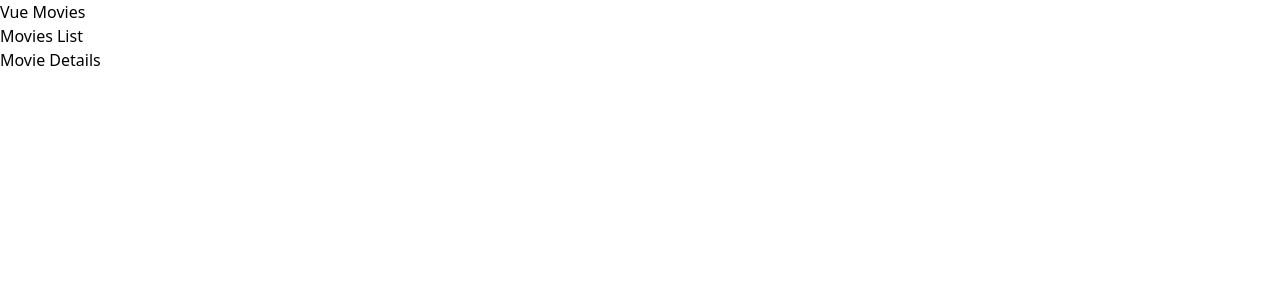
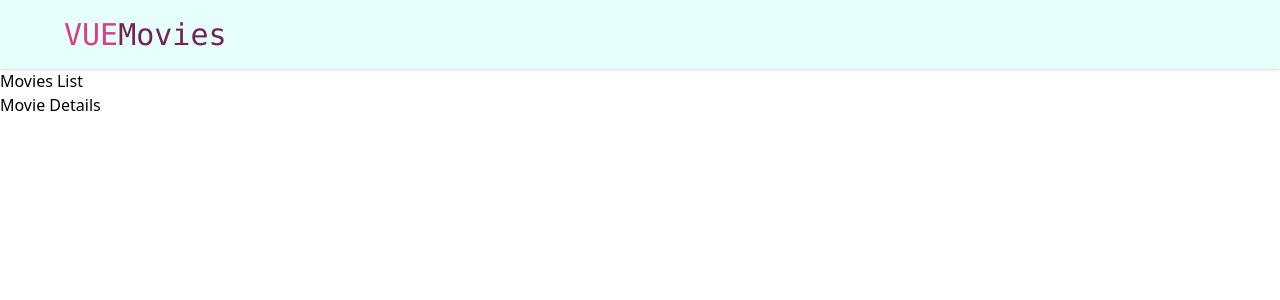
Before and after one commit to BradleyExton/vue-movies, a Vue app: page / in a window 1280 px wide. Shown: the top 300 px of the page. Built offline with nearby package versions, Linux system fonts and the light colour scheme.

Commit message:
Add Header styles

```diff
--- a/src/App.vue
+++ b/src/App.vue
@@ -1,6 +1,11 @@
 <template>
   <div id="app">
-    <header>Vue Movies</header>
+    <header
+      class="w-full bg-teal-100 pl-16 py-3 text-3xl flex font-mono shadow"
+    >
+      <h3 class="text-pink-600">VUE</h3>
+      <h3 class="text-pink-900 ">Movies</h3>
+    </header>
     <div>
       <MovieList />
       <MovieDetails />
```
